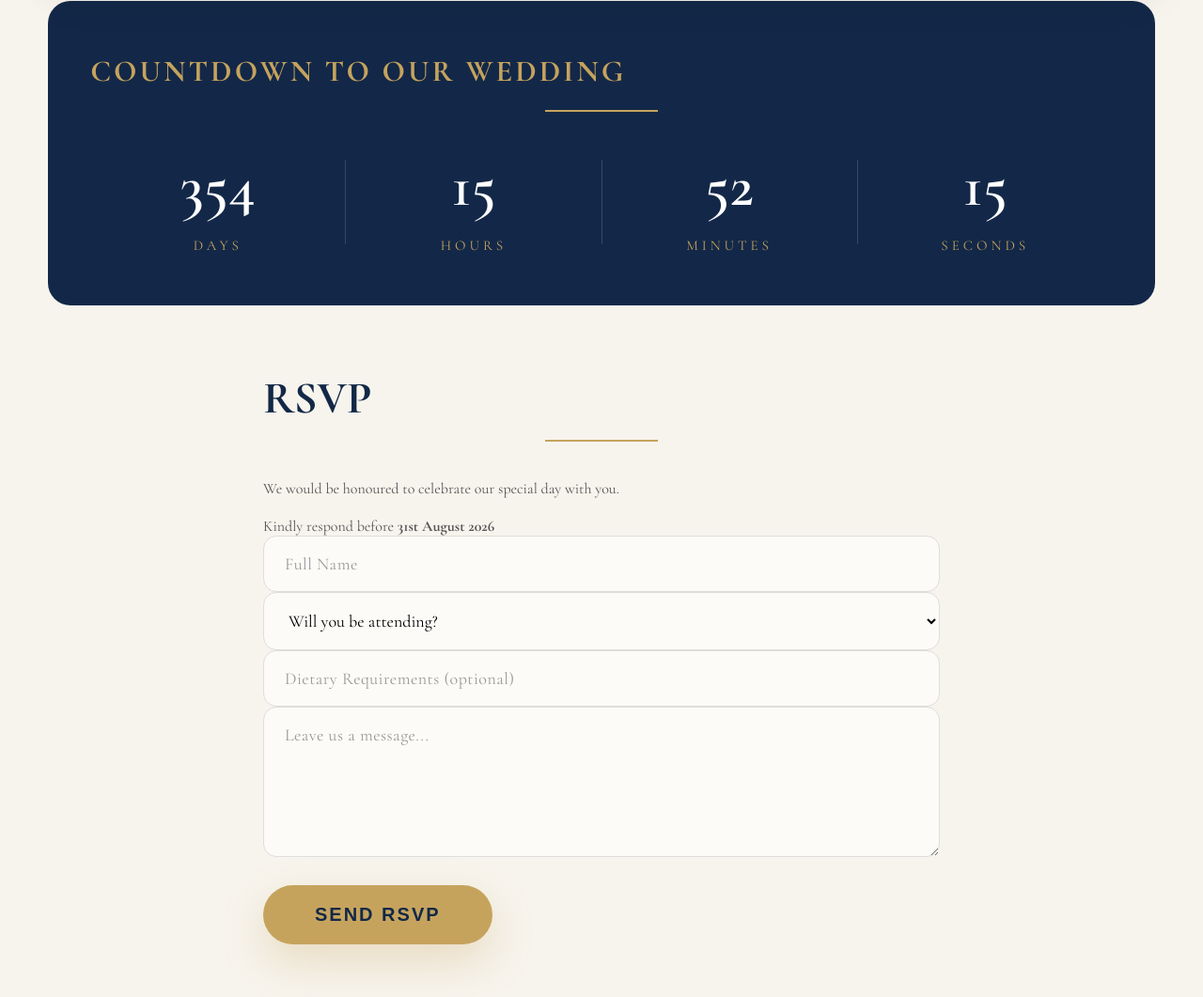
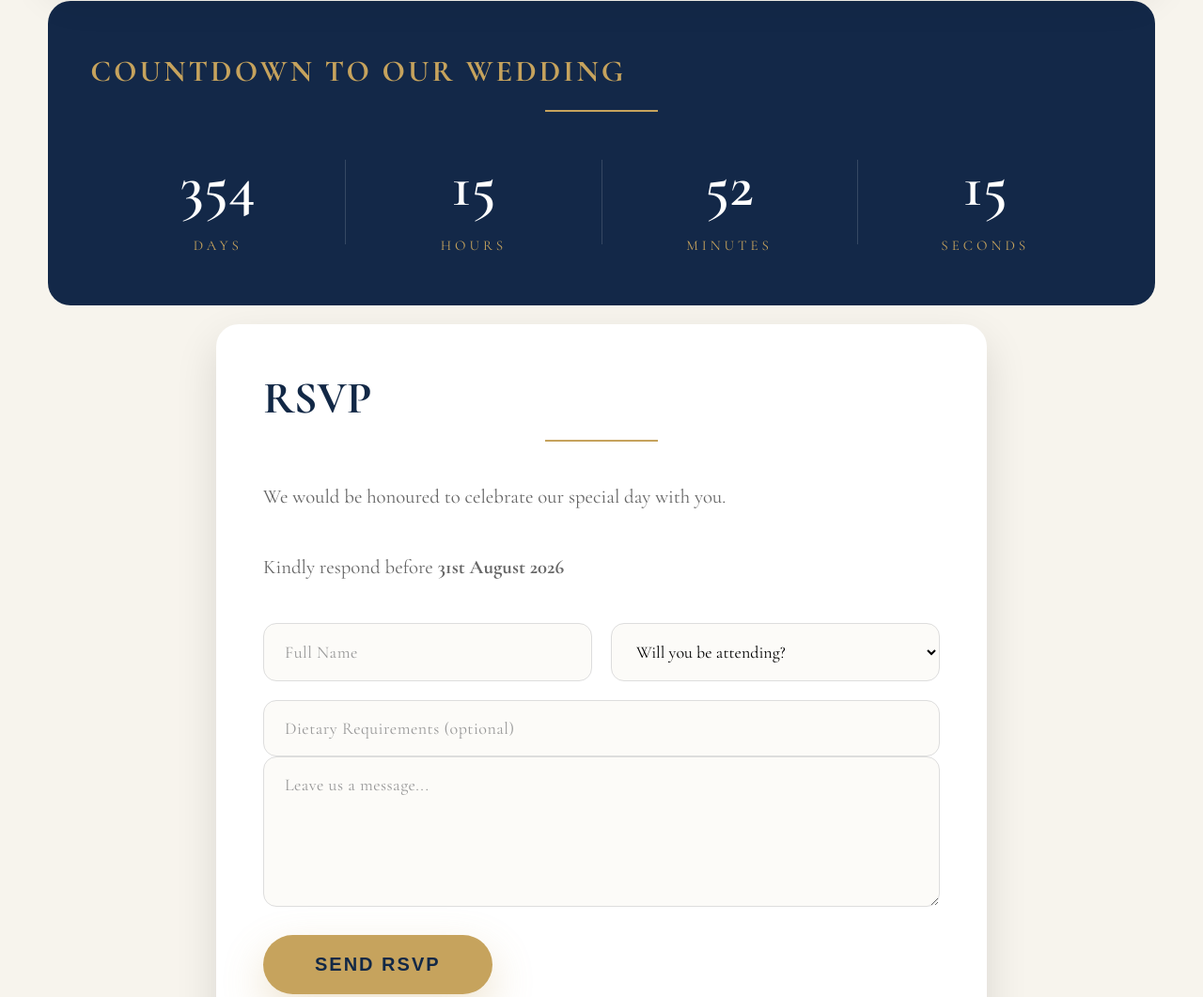
Before and after one commit to marcusjlonsdale-web/Samandmarcus-wedding, a plain HTML site: page home.html in a window 1280 px wide. Shown: the part 912-1973 px from the top of the page at 94% size. Drawn offline with nearby package versions, Linux system fonts and the light colour scheme.

Commit message:
Fix RSVP layout

```diff
--- a/css/final.css
+++ b/css/final.css
@@ -436,9 +436,13 @@ RSVP
 
 .rsvp-card{
 
+    background:white;
+
     padding:42px;
 
     border-radius:24px;
+
+    box-shadow:0 18px 45px rgba(0,0,0,.12);
 
 }
 
--- a/home.html
+++ b/home.html
@@ -199,7 +199,7 @@
 
             <div class="gold-divider-center"></div>
 
-            <p class="rsvp-intro">
+           <p class="rsvp-text">
 
                 We would be honoured to celebrate our special day with you.
 
@@ -213,7 +213,7 @@
 
             <form id="rsvpForm">
 
-                <div class="form-grid">
+                <div class="form-row">
 
                     <input
                         id="name"
```
